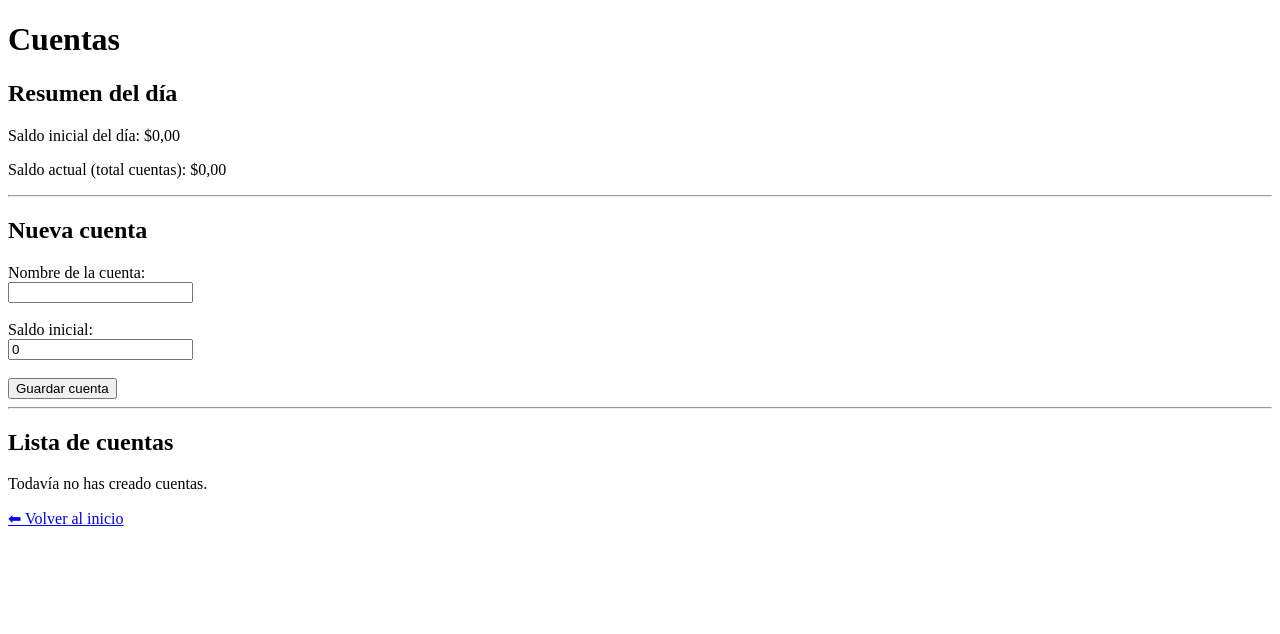
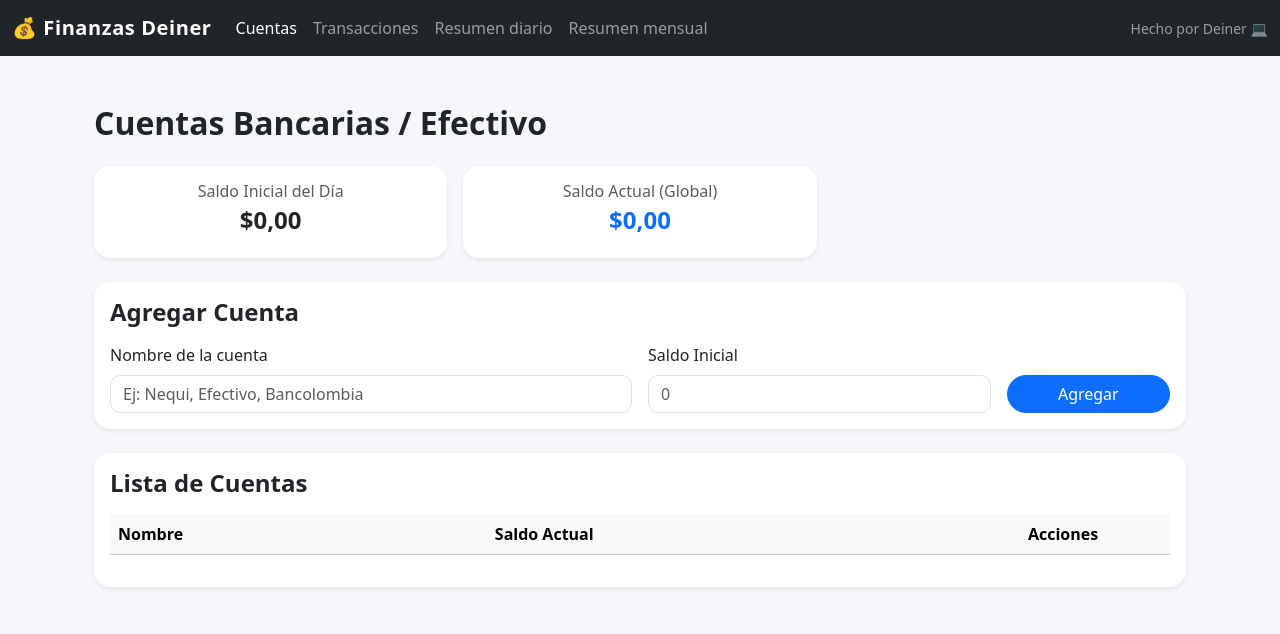
Before and after one commit to dejotaortega/finanzas-deiner, a Flask app: page /cuentas in a window 1280 px wide. Shown: the top 634 px of the page. Run offline with Flask 3, Linux system fonts and the light colour scheme; data that the repository does not hold is empty; parts of the project's set-up code (start-up, migrations or seed data) failed here and were passed over.

Commit message:
Estilo mejorado para cuentas.html

```diff
--- a/templates/cuentas.html
+++ b/templates/cuentas.html
@@ -1,95 +1,131 @@
-<!DOCTYPE html>
-<html lang="es">
-<head>
-  <meta charset="UTF-8">
-  <title>Cuentas - Finanzas de Deiner</title>
-</head>
-<body>
-  <h1>Cuentas</h1>
+{% extends "base.html" %}
+
+{% block title %}Cuentas{% endblock %}
+
+{% block content %}
+<div class="container py-4">
+
+    <h2 class="fw-bold mb-4">Cuentas Bancarias / Efectivo</h2>
+
+    <!-- Tarjetas de Totales -->
+    <div class="row g-3 mb-4">
+
+        <div class="col-md-4">
+            <div class="card shadow-sm border-0">
+                <div class="card-body text-center">
+                    <h6 class="text-muted mb-1">Saldo Inicial del Día</h6>
+                    <h4 class="fw-bold">{{ formatear_cop(saldo_inicial_dia) }}</h4>
+                </div>
+            </div>
+        </div>
+
+        <div class="col-md-4">
+            <div class="card shadow-sm border-0">
+                <div class="card-body text-center">
+                    <h6 class="text-muted mb-1">Saldo Actual (Global)</h6>
+                    <h4 class="fw-bold text-primary">{{ formatear_cop(total_cuentas) }}</h4>
+                </div>
+            </div>
+        </div>
+
+    </div>
+
+    <!-- FORMULARIO PARA AGREGAR CUENTA -->
+    <div class="card shadow-sm mb-4">
+        <div class="card-body">
+            <h4 class="fw-semibold mb-3">Agregar Cuenta</h4>
+
             {% if error %}
-  <p style="color: red; font-weight: bold;">
-    {{ error }}
-  </p>
+            <div class="alert alert-danger">{{ error }}</div>
             {% endif %}
 
-  <h2>Resumen del día</h2>
-  <p>Saldo inicial del día: {{ formatear_cop(saldo_inicial_dia) }}</p>
-<p>Saldo actual (total cuentas): {{ formatear_cop(total_cuentas) }}</p>
-  <hr>
+            <form method="POST" class="row g-3">
+                <div class="col-md-6">
+                    <label class="form-label">Nombre de la cuenta</label>
+                    <input type="text" name="nombre" class="form-control" placeholder="Ej: Nequi, Efectivo, Bancolombia">
+                </div>
 
+                <div class="col-md-4">
+                    <label class="form-label">Saldo Inicial</label>
+                    <input type="number" step="0.01" name="saldo_inicial" class="form-control" placeholder="0">
+                </div>
 
- <!-- Formulario para crear una cuenta -->
-  <h2>Nueva cuenta</h2>
-  <form method="post">
-    <label>
-      Nombre de la cuenta:<br>
-      <input type="text" name="nombre" required>
-    </label>
-    <br><br>
+                <div class="col-md-2 d-flex align-items-end">
+                    <button class="btn btn-primary w-100">Agregar</button>
+                </div>
+            </form>
+        </div>
+    </div>
 
-    <label>
-      Saldo inicial:<br>
-      <input type="number" name="saldo_inicial" step="0.01" value="0">
-    </label>
-    <br><br>
-    <button type="submit">Guardar cuenta</button>
-  </form>
+    <!-- TABLA DE CUENTAS -->
+    <div class="card shadow-sm">
+        <div class="card-body">
 
-  <hr>
+            <h4 class="fw-semibold mb-3">Lista de Cuentas</h4>
 
-  <!-- Lista de cuentas creadas -->
-    <h2>Lista de cuentas</h2>
-{% if cuentas and cuentas|length > 0 %}
-  <table border="1" cellpadding="6" cellspacing="0">
-    <thead>
+            <table class="table table-hover align-middle">
+                <thead class="table-light">
                     <tr>
-        <th>Cuenta</th>
-        <th>Saldo inicial</th>
-        <th>Acciones</th>
+                        <th>Nombre</th>
+                        <th>Saldo Actual</th>
+                        <th style="width: 150px;">Acciones</th>
                     </tr>
                 </thead>
+
                 <tbody>
                     {% for c in cuentas %}
                     <tr>
-          <td>{{ c.nombre }}</td>
+                        <td class="fw-semibold">{{ c.nombre }}</td>
+                        <td class="fw-bold">{{ formatear_cop(c.saldo_inicial) }}</td>
 
-          <!-- Celda del saldo, SOLO un input con formato -->
-          <td style="text-align:right;">
-            <form method="post" action="{{ url_for('editar_cuenta', id_doc=c.id) }}">
-              <input type="text"
-                     name="saldo_inicial"
-                     value="{{ formatear_cop(c.saldo_inicial) }}"
-                     style="width:140px; text-align:right;">
-              <button type="submit">💾 Guardar</button>
-            </form>
-          </td>
+                        <td>
+                            <!-- Botón editar (abre collapse) -->
+                            <button class="btn btn-sm btn-outline-primary"
+                                    data-bs-toggle="collapse"
+                                    data-bs-target="#edit{{ c.id }}">
+                                Editar
+                            </button>
 
-          <!-- Botón de borrar -->
-          <td>
-            <form method="post" action="{{ url_for('borrar_cuenta', id_doc=c.id) }}" style="display:inline;">
-              <button type="submit"
-                      onclick="return confirm('¿Seguro que quieres borrar esta cuenta?');">
-                🗑 Borrar
+                            <!-- Eliminar -->
+                            <form method="POST" action="{{ url_for('borrar_cuenta', id_doc=c.id) }}"
+                                    class="d-inline">
+                                <button class="btn btn-sm btn-outline-danger"
+                                        onclick="return confirm('¿Eliminar cuenta?');">
+                                    Borrar
                                 </button>
                             </form>
                         </td>
                     </tr>
+
+                    <!-- FORM EDITAR -->
+                    <tr class="collapse" id="edit{{ c.id }}">
+                        <td colspan="3">
+                            <div class="card card-body mt-2">
+
+                                <form method="POST" action="{{ url_for('editar_cuenta', id_doc=c.id) }}" class="row g-3">
+
+                                    <div class="col-md-6">
+                                        <label class="form-label">Saldo Actual</label>
+                                        <input type="text" name="saldo_inicial"
+                                               class="form-control"
+                                               value="{{ c.saldo_inicial }}">
+                                    </div>
+
+                                    <div class="col-md-6 d-flex align-items-end">
+                                        <button class="btn btn-success w-100">Guardar Cambios</button>
+                                    </div>
+
+                                </form>
+
+                            </div>
+                        </td>
+                    </tr>
                     {% endfor %}
+                </tbody>
 
-      <!-- Fila del total -->
-      <tr style="font-weight: bold; background: #f2f2f2;">
-        <th>Total general</th>
-    <th>{{ formatear_cop(total_cuentas) }}</th>
-    <th></th>
-      </tr>
-    </tbody>
             </table>
-{% else %}
-  <p>Todavía no has creado cuentas.</p>
-{% endif %}
+        </div>
+    </div>
 
-
-
-  <p><a href="/">⬅ Volver al inicio</a></p>
-</body>
-</html>
+</div>
+{% endblock %}
```
Lines whose indentation alone changed are shown as unchanged.
